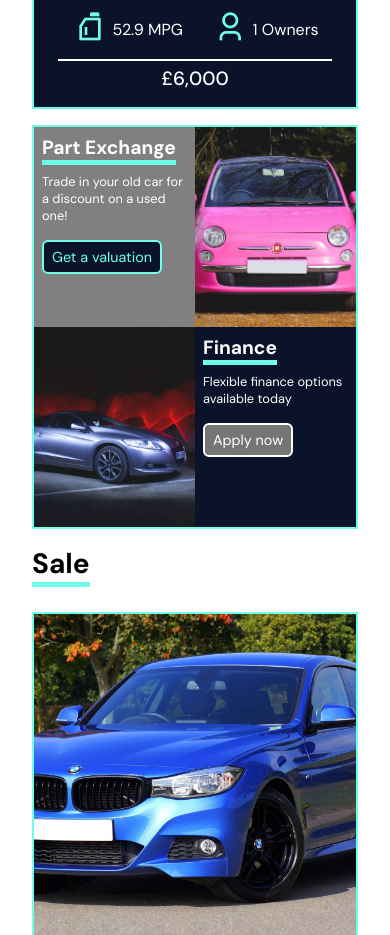
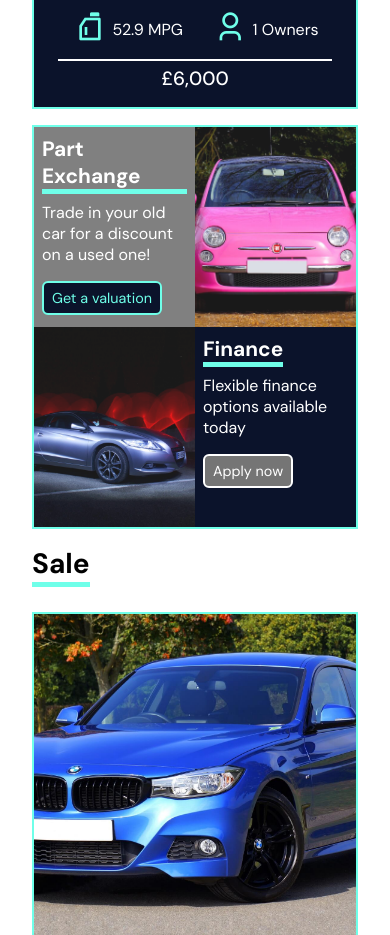
Before and after one commit to ScotDev/best-used-cards, a React (Create React App) app: page / in a window 390 px wide. Shown: the part 6220-7155 px from the top of the page. Built offline with nearby package versions, Linux system fonts and the light colour scheme; the HTML template or start-up script is replaced by a standard one.

Commit message:
Compressed all images

```diff
--- a/src/scss/_info.scss
+++ b/src/scss/_info.scss
@@ -80,11 +80,10 @@
       .info-grid-item-content {
         padding: 0.5rem;
         h3 {
-          font-size: 1.2rem;
+          font-size: 1.3rem;
           margin: 0 auto 0.5rem 0;
         }
         p {
-          font-size: 0.8rem;
           margin: 0 0 1rem 0;
         }
         .btn {
```
Also changed, not shown: src/styles.min.css.
